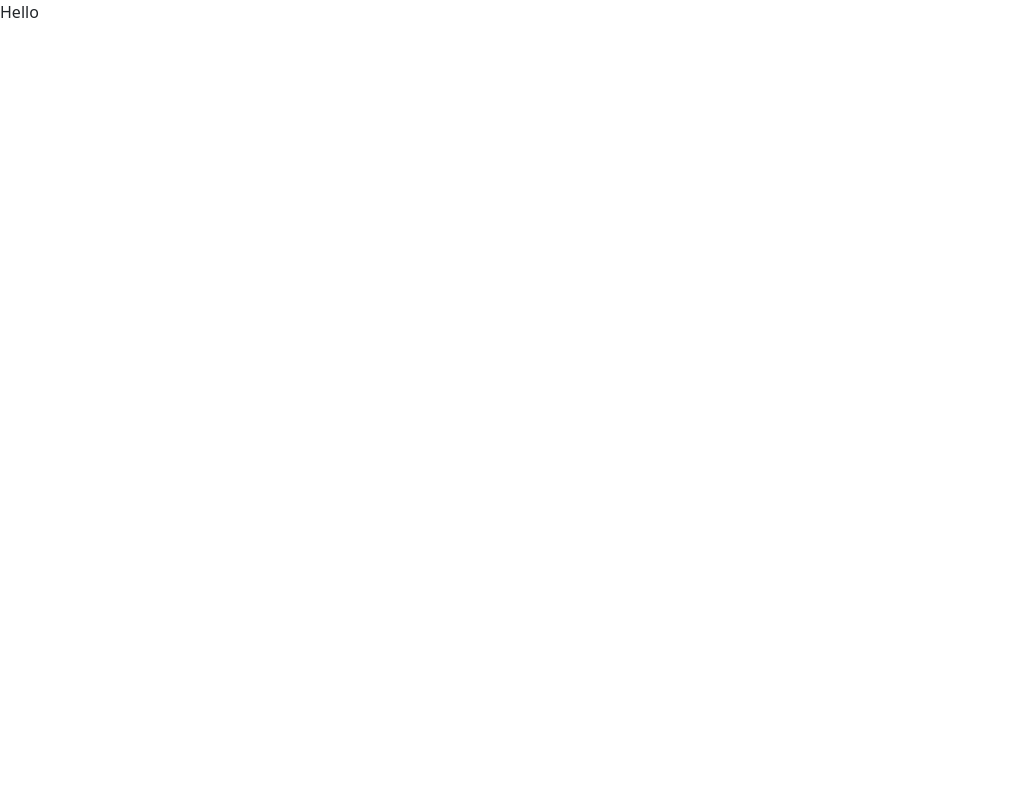
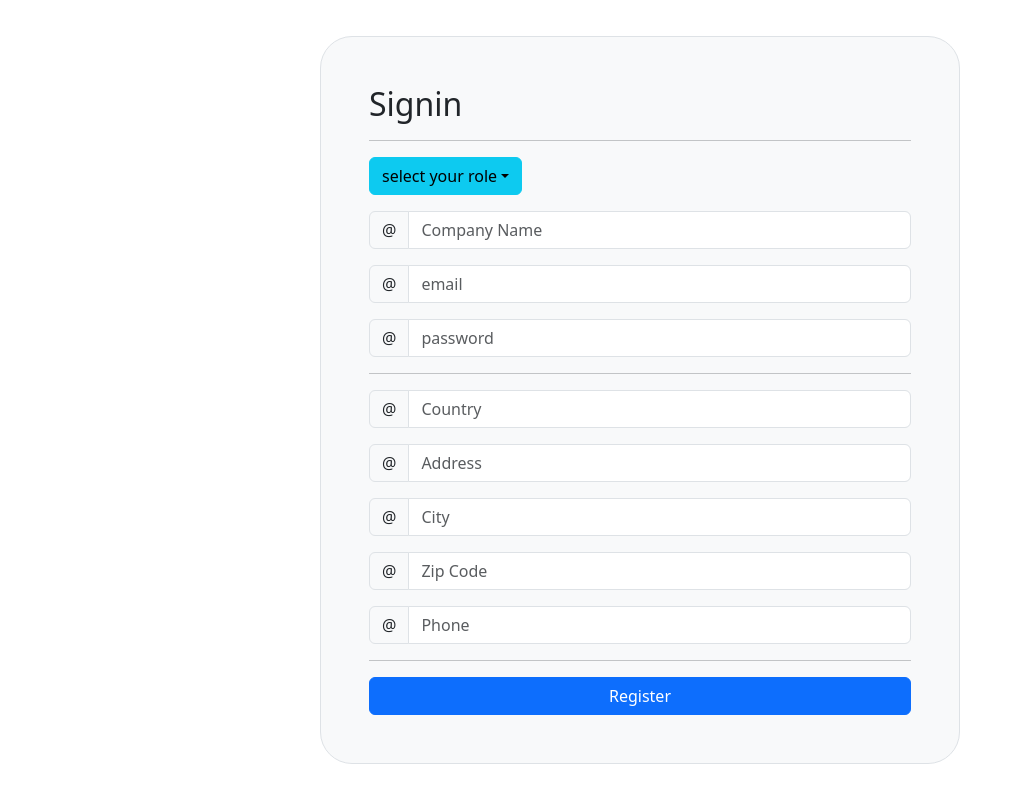
Before and after one commit to lucapipit/stocky_fe, a React (Create React App) app: page / in a window 1280 px wide. Shown: the whole page, without its empty margins (0-1022 px from the left). Built offline with nearby package versions, Linux system fonts and the light colour scheme.

Commit message:
creato il componente signin

```diff
--- a/src/App.js
+++ b/src/App.js
@@ -1,7 +1,12 @@
+import _Signin from "./components/_Signin";
 
 function App() {
   return (
-    <div>Hello</div>
+    <>
+      <div>
+        <_Signin/>
+      </div>
+    </>
   );
 }
 
--- a/src/components/_Signin.jsx
+++ b/src/components/_Signin.jsx
@@ -0,0 +1,157 @@
+import { React, useState } from 'react';
+import Form from 'react-bootstrap/Form';
+import InputGroup from 'react-bootstrap/InputGroup';
+import Dropdown from 'react-bootstrap/Dropdown';
+import DropdownButton from 'react-bootstrap/DropdownButton';
+import Button from 'react-bootstrap/Button';
+
+const _Signin = () => {
+
+    const [typeOfJob, setTypeOfJob] = useState("select your role");
+    const [companyName, setCompanyName] = useState("");
+    const [email, setEmail] = useState("");
+    const [pssw, setPssw] = useState("");
+    const [country, setCountry] = useState("");
+    const [address, setAddress] = useState("");
+    const [city, setCity] = useState("");
+    const [zipCode, setZipCode] = useState("");
+    const [phone, setPhone] = useState("");
+
+
+    const registerUser = async () => {
+
+        try {
+
+            const payload = {
+                companyName: companyName,
+                email: email,
+                pssw: pssw,
+                country: country,
+                address: address,
+                city: city,
+                zipCode: zipCode,
+                phone: phone,
+                manufacturer: typeOfJob === "manufacturer" ? 1 : 0,
+                dealer: typeOfJob === "dealer" ? 1 : 0
+
+            };
+            const response = await fetch("http://localhost:5050/signin", {
+                method: "POST",
+                headers: {"Content-Type": "application/json"},
+                body: JSON.stringify(payload)
+            });
+            return response.json()
+
+        } catch (error) {
+            console.log(error);
+        }
+    }
+
+
+
+    return (
+        <div className='d-flex align-items-center justify-content-center' style={{ height: "100vh" }}>
+            <div className='bg-light border w-50 p-5 rounded-5'>
+                <h2>Signin</h2>
+                <hr />
+                <div>
+                    <DropdownButton  className="mb-3" variant='info' id="dropdown-basic-button" title={typeOfJob}>
+                        <Dropdown.Item href="#/action-1" onClick={() => { setTypeOfJob("Manufacturer") }}>Manufacturer</Dropdown.Item>
+                        <Dropdown.Item href="#/action-2" onClick={() => { setTypeOfJob("Dealer") }}>Dealer</Dropdown.Item>
+                    </DropdownButton>
+
+                    <InputGroup className="mb-3">
+                        <InputGroup.Text id="basic-addon1">@</InputGroup.Text>
+                        <Form.Control
+                            placeholder="Company Name"
+                            aria-label="Company Name"
+                            aria-describedby="basic-addon1"
+                            onChange={(e) => { setCompanyName(e.target.value) }}
+                            value={companyName}
+                        />
+                    </InputGroup>
+                    <InputGroup className="mb-3">
+                        <InputGroup.Text id="basic-addon1">@</InputGroup.Text>
+                        <Form.Control
+                            placeholder="email"
+                            aria-label="email"
+                            aria-describedby="basic-addon1"
+                            onChange={(e) => { setEmail(e.target.value) }}
+                            value={email}
+                        />
+                    </InputGroup>
+                    <InputGroup className="mb-3">
+                        <InputGroup.Text id="basic-addon1">@</InputGroup.Text>
+                        <Form.Control
+                            placeholder="password"
+                            aria-label="password"
+                            type='password'
+                            aria-describedby="basic-addon1"
+                            onChange={(e) => { setPssw(e.target.value) }}
+                            value={pssw}
+                        />
+                    </InputGroup>
+
+                    <hr />
+
+                    <InputGroup className="mb-3">
+                        <InputGroup.Text id="basic-addon1">@</InputGroup.Text>
+                        <Form.Control
+                            placeholder="Country"
+                            aria-label="Country"
+                            aria-describedby="basic-addon1"
+                            onChange={(e) => { setCountry(e.target.value) }}
+                            value={country}
+                        />
+                    </InputGroup>
+                    <InputGroup className="mb-3">
+                        <InputGroup.Text id="basic-addon1">@</InputGroup.Text>
+                        <Form.Control
+                            placeholder="Address"
+                            aria-label="Address"
+                            aria-describedby="basic-addon1"
+                            onChange={(e) => { setAddress(e.target.value) }}
+                            value={address}
+                        />
+                    </InputGroup>
+                    <InputGroup className="mb-3">
+                        <InputGroup.Text id="basic-addon1">@</InputGroup.Text>
+                        <Form.Control
+                            placeholder="City"
+                            aria-label="City"
+                            aria-describedby="basic-addon1"
+                            onChange={(e) => { setCity(e.target.value) }}
+                            value={city}
+                        />
+                    </InputGroup>
+                    <InputGroup className="mb-3">
+                        <InputGroup.Text id="basic-addon1">@</InputGroup.Text>
+                        <Form.Control
+                            placeholder="Zip Code"
+                            aria-label="Zip Code"
+                            aria-describedby="basic-addon1"
+                            onChange={(e) => { setZipCode(e.target.value) }}
+                            value={zipCode}
+                        />
+                    </InputGroup>
+                    <InputGroup className="mb-3">
+                        <InputGroup.Text id="basic-addon1">@</InputGroup.Text>
+                        <Form.Control
+                            placeholder="Phone"
+                            aria-label="Phone"
+                            aria-describedby="basic-addon1"
+                            onChange={(e) => { setPhone(e.target.value) }}
+                            value={phone}
+                        />
+                    </InputGroup>
+
+                    <hr />
+                    <Button className='w-100' variant="primary" onClick={()=>{registerUser()}}>Register</Button>
+
+                </div>
+            </div>
+        </div>
+    )
+}
+
+export default _Signin
--- a/src/index.js
+++ b/src/index.js
@@ -3,11 +3,7 @@ import ReactDOM from 'react-dom/client';
 import App from './App';
 import 'bootstrap/dist/css/bootstrap.min.css';
 import 'bootstrap-icons/font/bootstrap-icons.css';
-//font imports
-import '@fontsource/roboto/300.css';
-import '@fontsource/roboto/400.css';
-import '@fontsource/roboto/500.css';
-import '@fontsource/roboto/700.css';
+
 
 const root = ReactDOM.createRoot(document.getElementById('root'));
 root.render(
```
